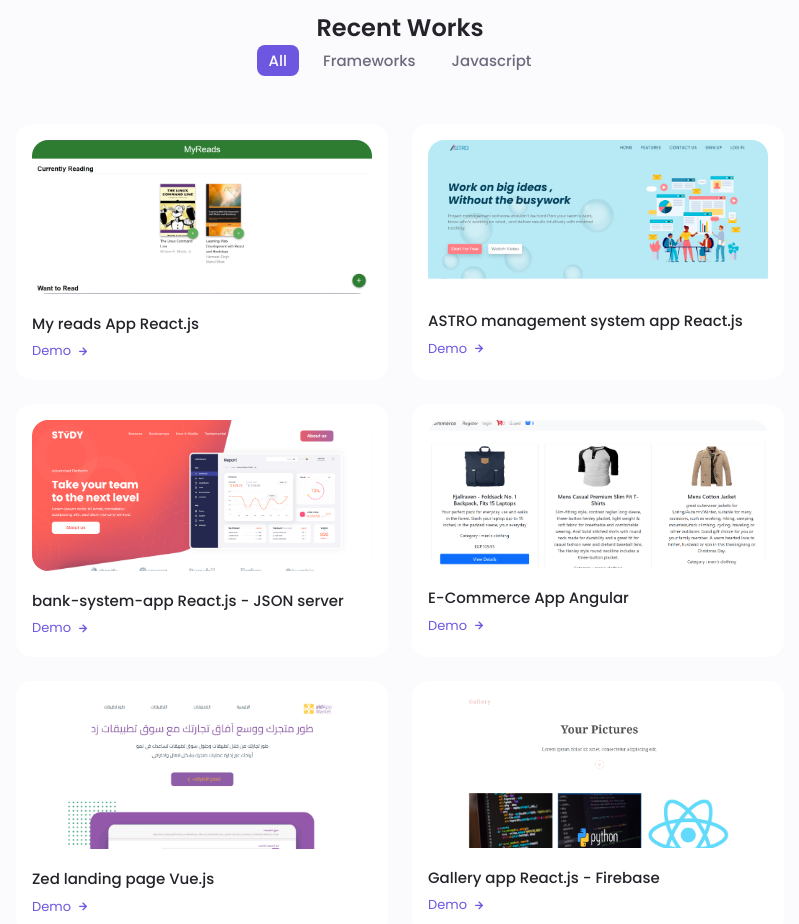
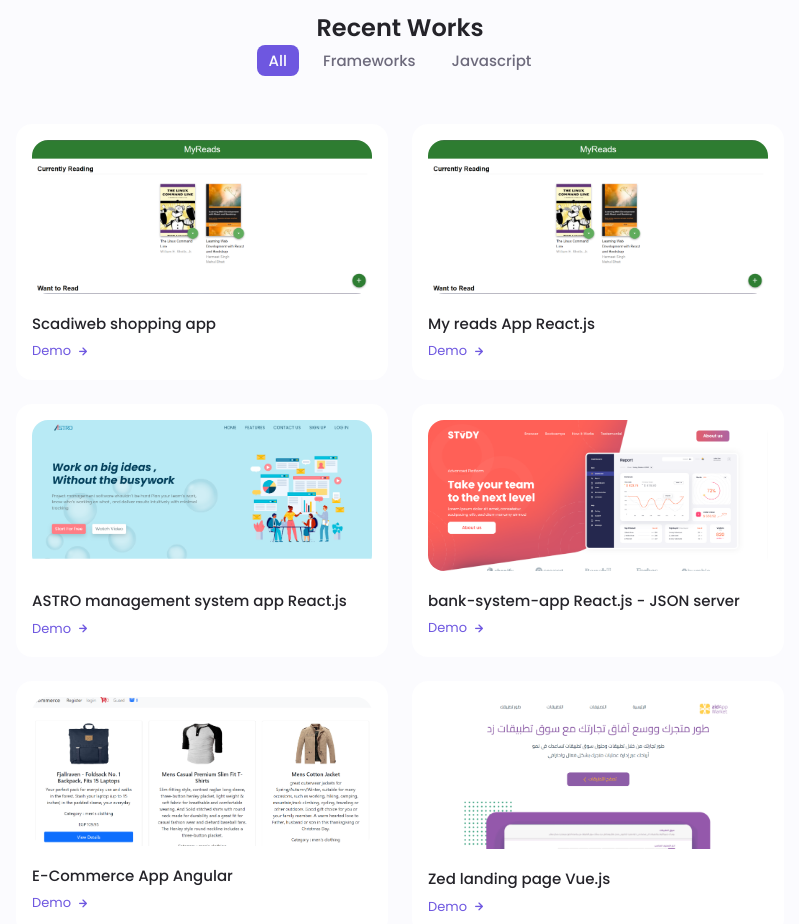
Before and after one commit to hana16-6/Hana-Mohamed-portfolio, a plain HTML site: page index.html in a window 1280 px wide. Shown: the part 1500-2424 px from the top of the page, without its empty margins (240-1039 px from the left). Drawn offline with nearby package versions, Linux system fonts and the light colour scheme.

Commit message:
add scandiweb app

```diff
--- a/index.html
+++ b/index.html
@@ -162,6 +162,14 @@
                 <span class="work_item" data-filter=".javascript">Javascript</span>
             </div>
             <div class="work_container container grid">
+                <div class="work_card mix react">
+                    <img src="assets/imgs/myreads.png" alt="" class="work_img">
+                    <h3 class="work_title">Scadiweb shopping app</h3>
+                    <a target="_blank" href="https://scadiweb-shopping-app-graph-ql-bqmb.vercel.app/"
+                        class="work_button">
+                        Demo<i class="uil uil-arrow-right work_icon"></i>
+                    </a>
+                </div>
                 <div class="work_card mix react">
                     <img src="assets/imgs/myreads.png" alt="" class="work_img">
                     <h3 class="work_title">My reads App React.js</h3>
```
